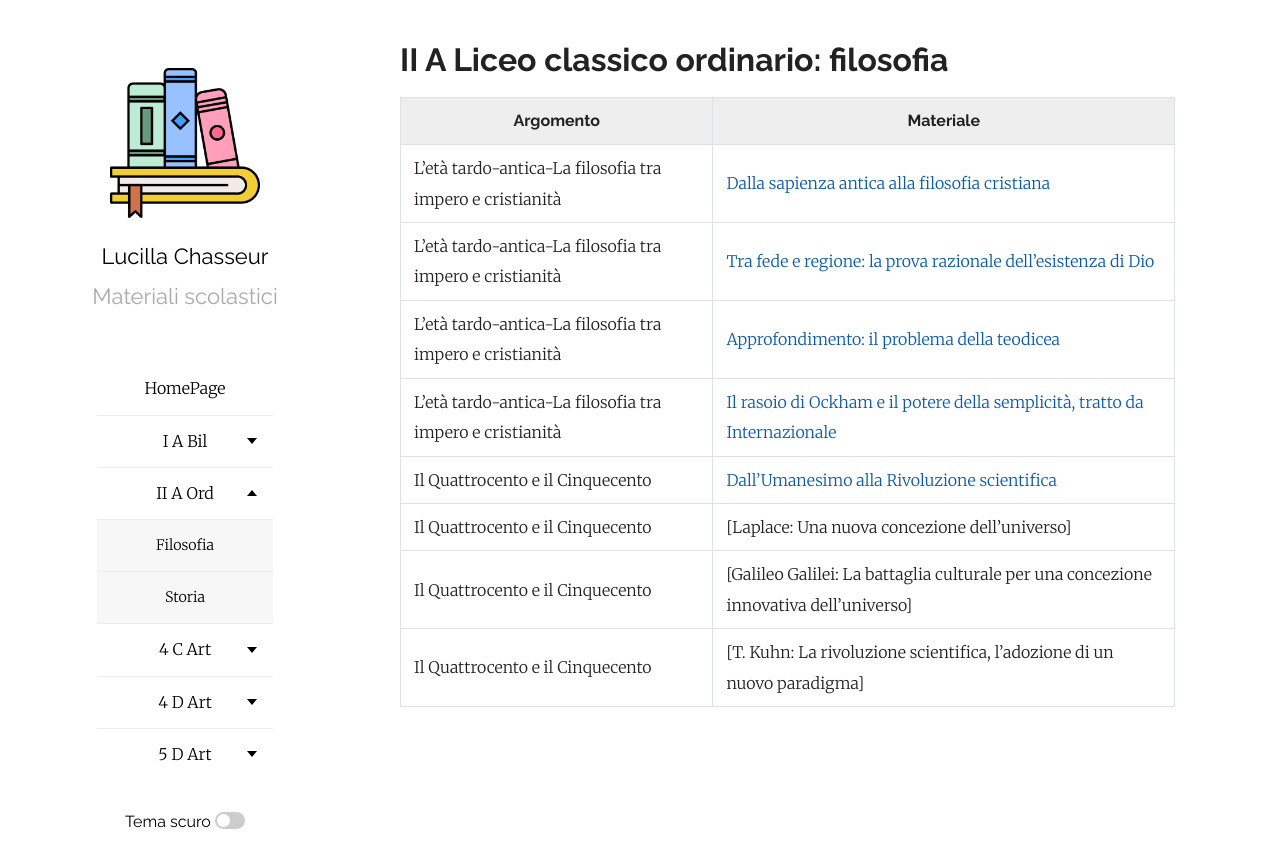
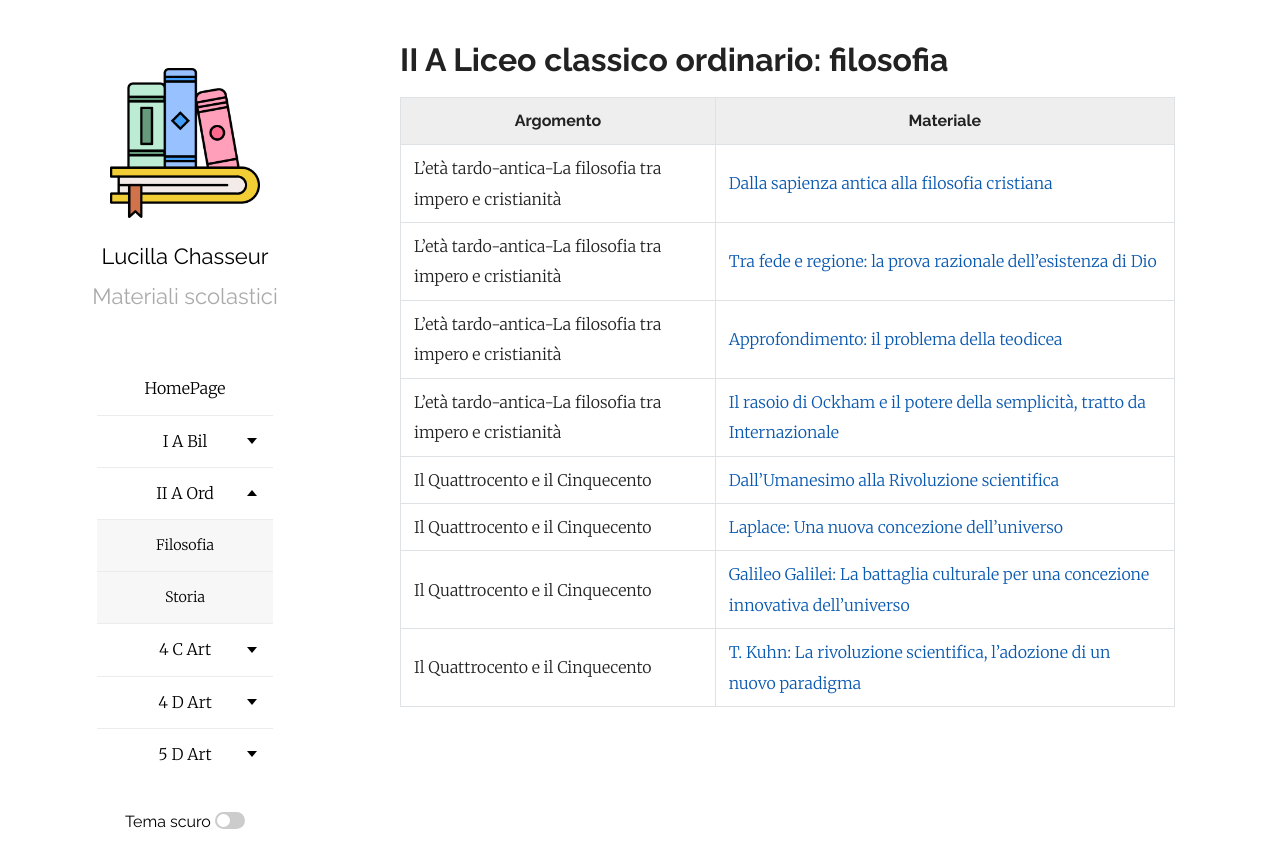
Before and after one commit to efemeridi/efemeridi.github.io, a Jekyll site: the page built from 2a_ord_filosofia.md, in a window 1280 px wide. Shown: the top 868 px of the page. Built offline with Jekyll 4.4.1, drawn with Linux system fonts in a browser that asks for light colours; our own code applies the rules of GitHub Pages for plain Markdown files; part of the change alters nothing that is shown.

```diff
--- a/2a_ord_filosofia.md
+++ b/2a_ord_filosofia.md
@@ -10,6 +10,6 @@ layout: page
 |L'età tardo-antica-La filosofia tra impero e cristianità|[Approfondimento: il problema della teodicea](/materiali/II_A_ord/filosofia/02_il_problema_del_male_Jonas.pdf)
 |L'età tardo-antica-La filosofia tra impero e cristianità|[Il rasoio di Ockham e il potere della semplicità, tratto da Internazionale](/materiali/II_A_ord/filosofia/Il_rasoio_di_Occam_e_il_potere_della_semplicità_-_Johnjoe_McFadden_-_Internazionale.pdf/)
 |Il Quattrocento e il Cinquecento|[Dall'Umanesimo alla Rivoluzione scientifica](/materiali/II_A_ord/filosofia/U_1_IL_400_E_IL_500/01_Quattrocento_cinquecento_IIA_ORD.pdf/)
-|Il Quattrocento e il Cinquecento|[Laplace: Una nuova concezione dell'universo]
-|Il Quattrocento e il Cinquecento|[Galileo Galilei: La battaglia culturale per una concezione innovativa dell'universo]
-|Il Quattrocento e il Cinquecento|[T. Kuhn: La rivoluzione scientifica, l'adozione di un nuovo paradigma]
+|Il Quattrocento e il Cinquecento|[Laplace: Una nuova concezione dell'universo](/materiali/II_A_ord/filosofia/U_1_IL_400_E_IL_500/02_LAPLACE.pdf/)
+|Il Quattrocento e il Cinquecento|[Galileo Galilei: La battaglia culturale per una concezione innovativa dell'universo](/materiali/II_A_ord/filosofia/U_1_IL_400_E_IL_500/03_Galilei_lettera_Cristina_di_Lorena_Saggiatore.pdf/)
+|Il Quattrocento e il Cinquecento|[T. Kuhn: La rivoluzione scientifica, l'adozione di un nuovo paradigma](/materiali/II_A_ord/filosofia/U_1_IL_400_E_IL_500/04_KUHN_CLASSICO_IIA.pdf/)
```
